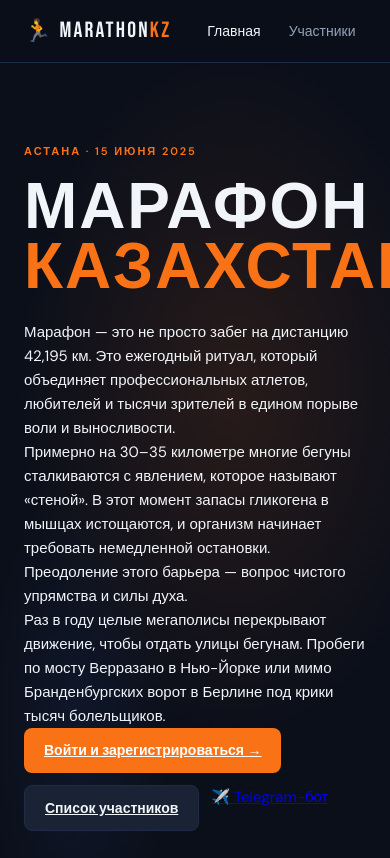
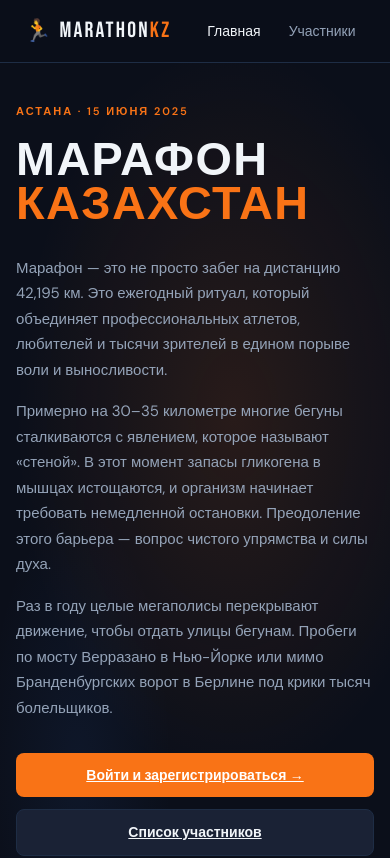
Before and after one commit to slakegg/marathon-skils, a Next.js app: page / in a window 390 px wide. Shown: the top 858 px of the page. Built offline with nearby package versions, Linux system fonts and the light colour scheme; no server answers.

Commit message:
Update Home.module.css

```diff
--- a/styles/Home.module.css
+++ b/styles/Home.module.css
@@ -2,12 +2,12 @@
 
 /* Hero */
 .hero {
-  min-height: 520px;
+  min-height: calc(100vh - 64px);
   display: flex;
   align-items: center;
   position: relative;
   overflow: hidden;
-  padding: 80px 24px 60px;
+  padding: 60px 24px 48px;
 }
 .heroBg {
   background:
@@ -34,19 +34,44 @@
 }
 .heroTitle {
   font-family: var(--font-display);
-  font-size: clamp(64px, 10vw, 120px);
+  font-size: clamp(48px, 8vw, 110px);
   letter-spacing: .03em;
   line-height: .95;
-  margin-bottom: 20px;
+  margin-bottom: 28px;
 }
 .heroAccent { color: var(--accent); }
-.heroSub {
+
+/* 3 колонки текста */
+.heroColumns {
+  display: grid;
+  grid-template-columns: repeat(3, 1fr);
+  gap: 24px;
+  margin-bottom: 32px;
+}
+.heroColText {
   color: var(--muted2);
-  font-size: 17px;
-  margin-bottom: 32px;
-  max-width: 480px;
+  font-size: 15px;
+  line-height: 1.7;
+  margin: 0;
 }
-.heroCtas { display: flex; gap: 12px; flex-wrap: wrap; }
+
+.heroCtas { display: flex; gap: 12px; flex-wrap: wrap; align-items: center; }
+
+/* Telegram кнопка */
+.tgBtn {
+  display: inline-flex;
+  align-items: center;
+  gap: 6px;
+  padding: 10px 20px;
+  border-radius: 8px;
+  background: #229ED9;
+  color: #fff;
+  font-size: 14px;
+  font-weight: 600;
+  text-decoration: none;
+  transition: opacity .2s;
+}
+.tgBtn:hover { opacity: .85; }
 
 /* Countdown */
 .countdownSection {
@@ -83,3 +108,35 @@
   line-height: 1.7;
   white-space: pre-line;
 }
+
+/* Адаптив — телефон */
+@media (max-width: 768px) {
+  .hero {
+    min-height: auto;
+    padding: 40px 16px 36px;
+  }
+  .heroColumns {
+    grid-template-columns: 1fr;
+    gap: 16px;
+  }
+  .heroTitle {
+    font-size: clamp(40px, 12vw, 72px);
+  }
+  .heroCtas {
+    flex-direction: column;
+    align-items: stretch;
+  }
+  .tgBtn {
+    justify-content: center;
+  }
+}
+
+/* Адаптив — планшет */
+@media (min-width: 769px) and (max-width: 1024px) {
+  .heroColumns {
+    grid-template-columns: repeat(2, 1fr);
+  }
+  .heroColumns .heroColText:last-child {
+    grid-column: 1 / -1;
+  }
+}
```
